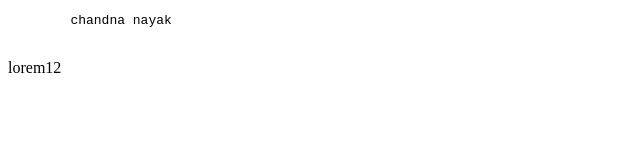
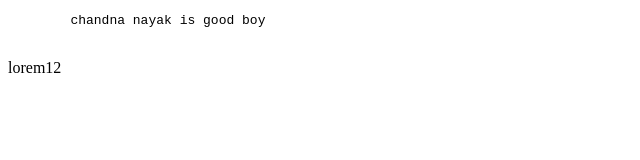
Before and after one commit to nchandan206/web, a plain HTML site: page 10nth_july/display_and_flex.html in a window 1280 px wide. Shown: the full height of the page, 0-640 px from the left. Drawn offline with Linux system fonts and the light colour scheme.

Commit message:
Update display_and_flex.html

```diff
--- a/10nth_july/display_and_flex.html
+++ b/10nth_july/display_and_flex.html
@@ -5,7 +5,7 @@
     <meta name="viewport" content="width=device-width, initial-scale=1.0">
     <title>display</title>
     <pre>
-        chandna nayak
+        chandna nayak is good boy
     </pre>
 </head>
 <body>
```
